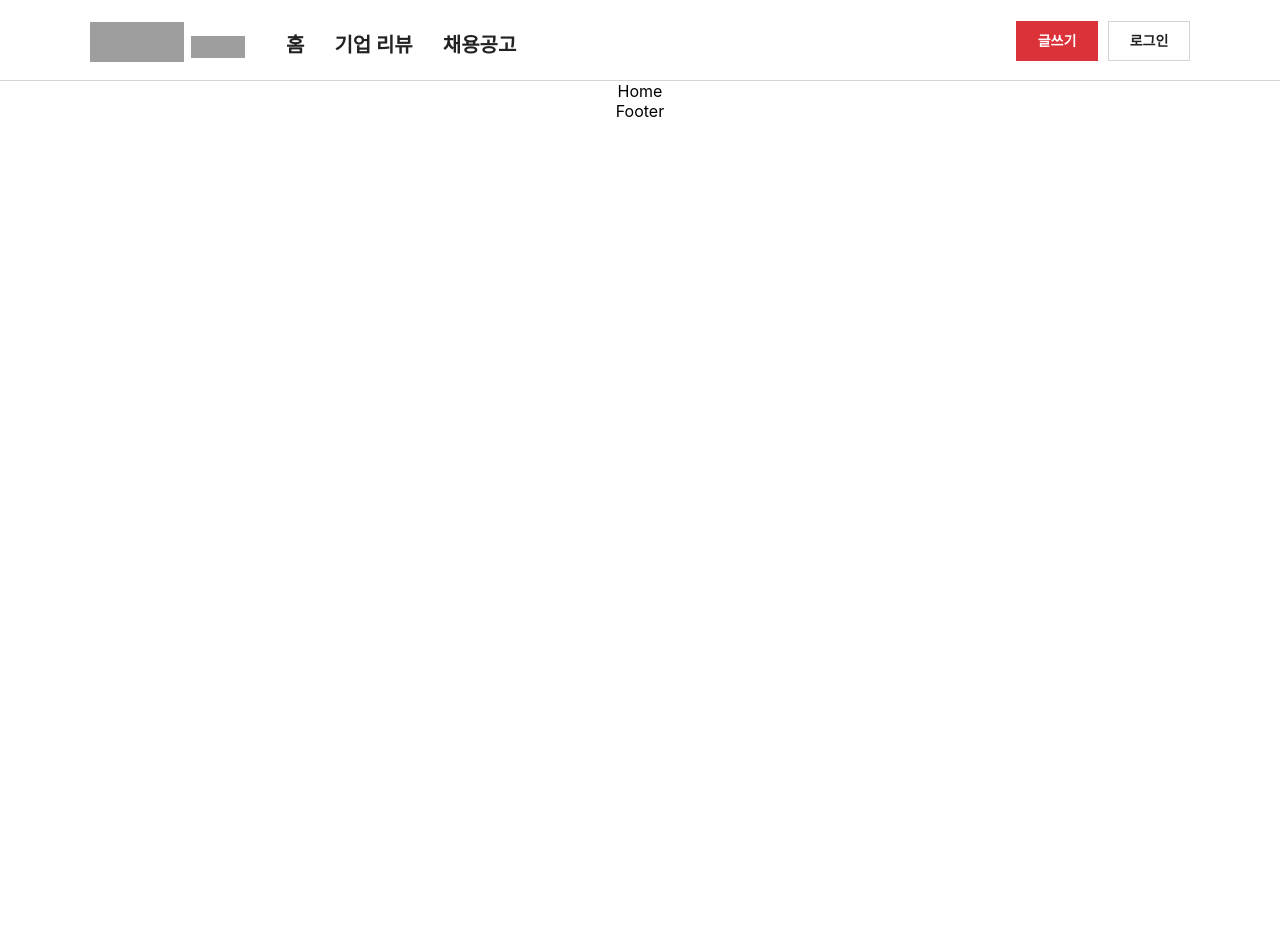
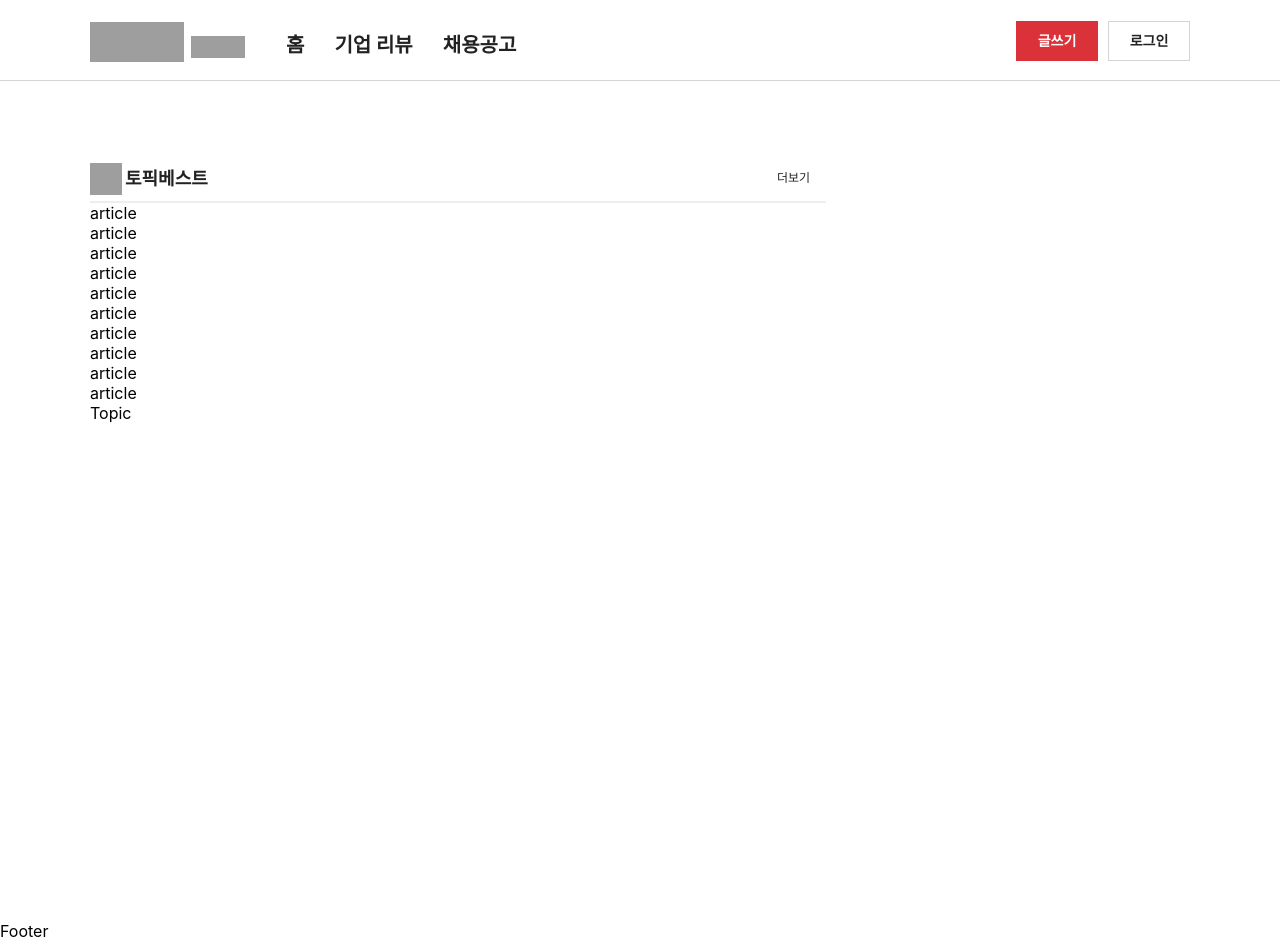
Before and after one commit to 3M-Blind/blind-client, a React (Create React App) app: page / in a window 1280 px wide. Before the commit the page ends 800 px from the top, so only its background shows below. Built offline with nearby package versions, Linux system fonts and the light colour scheme; grey boxes are pictures that could not be loaded.

Commit message:
feat: Add TopicBest

```diff
--- a/src/App.css
+++ b/src/App.css
@@ -1,5 +1,6 @@
 .App {
-  text-align: center;
+  /* text-align: center; */
+  box-sizing: border-box;
 }
 
 .App-logo {
--- a/src/App.js
+++ b/src/App.js
@@ -12,11 +12,13 @@ function App() {
   return (
     <div className="App">
       <Header />
-      <Routes>
-        <Route path="/" element={<HomePage />} />
-        <Route path="signin" element={<SigninPage />} />
-        <Route path="signup" element={<SignupPage />} />
-      </Routes>
+      <section>
+        <Routes>
+          <Route path="/" element={<HomePage />} />
+          <Route path="signin" element={<SigninPage />} />
+          <Route path="signup" element={<SignupPage />} />
+        </Routes>
+      </section>
       <Footer />
     </div>
   );
--- /dev/null
+++ b/src/components/topicBest/TopicBest.jsx
@@ -0,0 +1,25 @@
+import React from 'react';
+import { Block } from './TopicBest.styles';
+
+import TopicBestArticle from './TopicBestArticle';
+
+function TopicBest() {
+  return (
+    <Block>
+      <h2>
+        <i>
+          <img src="https://d2u3dcdbebyaiu.cloudfront.net/img/web/ico-best.png" />
+        </i>
+        토픽베스트
+      </h2>
+      {Array(10)
+        .fill()
+        .map((el) => (
+          <TopicBestArticle />
+        ))}
+      <a href="#">더보기</a>
+    </Block>
+  );
+}
+
+export default TopicBest;
--- /dev/null
+++ b/src/components/topicBest/TopicBest.styles.jsx
@@ -0,0 +1,63 @@
+import styled from '@emotion/styled';
+
+export const Block = styled.div`
+  position: relative;
+  width: 100%;
+  margin-top: 35px;
+
+  & > h2 {
+    position: relative;
+    font-weight: 700;
+    border-bottom: 1px solid #eee;
+
+    // screen and (min-width: 1100px)
+    height: 45px;
+    padding-right: 52px;
+    padding-left: 35px;
+    border-bottom-width: 2px;
+    font-size: 18px;
+    line-height: 45px;
+  }
+
+  & > h2 > i {
+    position: absolute;
+    top: 50%;
+    left: 0;
+    transform: translateY(-50%);
+    display: inline-block;
+    width: 32px;
+    height: 32px;
+  }
+
+  & > h2 > i > img {
+    width: 100%;
+    height: 100%;
+    vertical-align: top;
+  }
+
+  & > a {
+    display: block;
+    padding: 14px 0;
+    color: #94969b;
+    font-size: 14px;
+    text-align: center;
+
+    position: absolute;
+    top: -2px;
+    right: 0;
+    padding-right: 16px;
+    color: #222;
+    font-size: 12px;
+  }
+
+  & a:after {
+    content: '';
+    background: url(https://d2u3dcdbebyaiu.cloudfront.net/img/www_kr/sp-kr.png)
+      no-repeat;
+    background-size: 600px 900px;
+    background-position: -10px -626px;
+    right: 0;
+    width: 16px;
+    height: 16px;
+  }
+`;
--- /dev/null
+++ b/src/components/topicBest/TopicBestArticle.jsx
@@ -0,0 +1,7 @@
+import React from 'react';
+
+function TopicBestArticle() {
+  return <div>article</div>;
+}
+
+export default TopicBestArticle;
--- a/src/index.css
+++ b/src/index.css
@@ -13,6 +13,7 @@ code {
 }
 
 h1,
+h2,
 ul,
 li {
   margin: 0;
@@ -29,3 +30,7 @@ ul,
 li {
   list-style: none;
 }
+
+a {
+  text-decoration: none;
+}
--- a/src/pages/home/HomePage.jsx
+++ b/src/pages/home/HomePage.jsx
@@ -1,7 +1,29 @@
 import React from 'react';
+import { Block } from './HomePage.styles';
+
+import TopicBest from '../../components/topicBest/TopicBest';
 
 function HomePage(props) {
-  return <div>Home</div>;
+  return (
+    <Block>
+      {/* <h1>홈</h1> */}
+      <div className="main">
+        <section>
+          {/* <h1>검색</h1>
+          <span></span>
+          <input />
+          <button></button> */}
+        </section>
+        <div>
+          <TopicBest />
+          {/* <div>Best</div> */}
+          {/* 25개 */}
+          <div>Topic</div>
+        </div>
+        <div></div>
+      </div>
+    </Block>
+  );
 }
 
 export default HomePage;
--- /dev/null
+++ b/src/pages/home/HomePage.styles.jsx
@@ -0,0 +1,17 @@
+import styled from '@emotion/styled';
+
+export const Block = styled.div`
+  flex-direction: row;
+  border-top: none;
+  padding: 40px 20px 0;
+
+  display: flex;
+  max-width: 1140px;
+  box-sizing: border-box;
+  margin: 0 auto;
+
+  .main {
+    width: 736px;
+    min-height: 800px;
+  }
+`;
```
